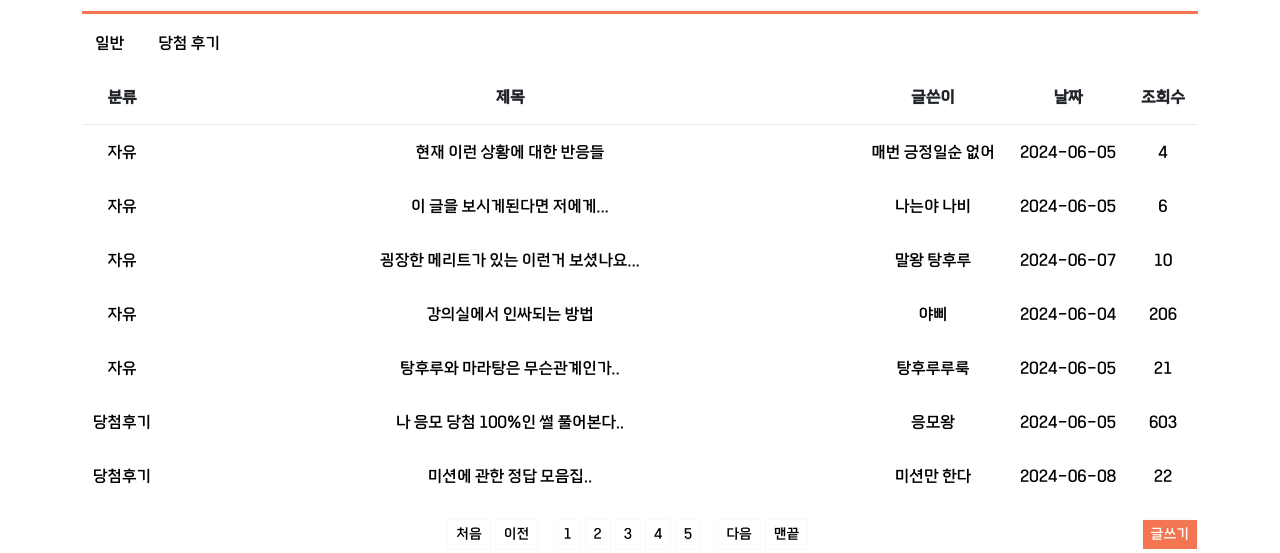
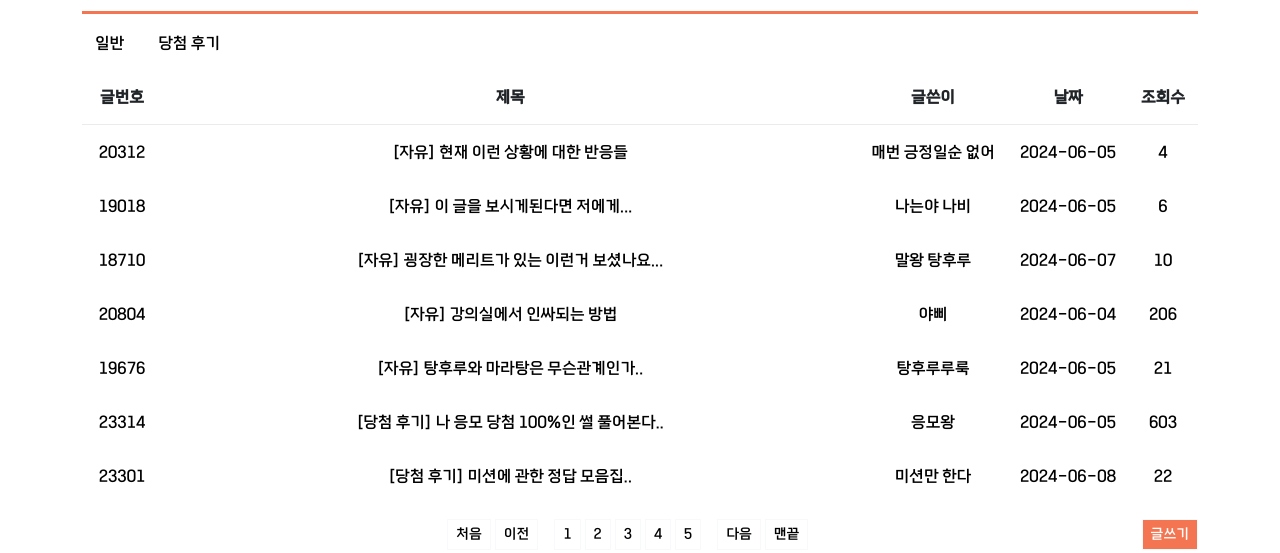
Before and after one commit to byeonnns/let-ffle-front, a Vue app: page /Board/BoardList in a window 1280 px wide. Shown: the part 188-741 px from the top of the page. Built offline with nearby package versions, Linux system fonts and the light colour scheme; what vue3-lottie would draw is missing.

Commit message:
Refactor: 게시판 디자인 수정

```diff
--- a/src/views/Board/BoardDetailView.vue
+++ b/src/views/Board/BoardDetailView.vue
@@ -3,47 +3,55 @@
 
     <div class="container"
         style="width: 100%; height:50px; border-bottom:3px solid #F37551; margin-bottom: 10px;margin-top: 30px">
-        <h3 >글상세 보기</h3>
+        <h3>자유 게시판</h3>
     </div>
 
     <div class="container" style="width: 100%; height:100%; ">
 
 
+        <div class="">
+            <h2>[자유] 현재 이런 상황에 대한 반응들</h2>
+            <span class="me-3">매번 긍정일순 없어</span><i class="bi bi-clock me-2">2024.06.05</i><i class="bi bi-eye">3</i>
+            <hr/>
 
-        <table class="table table-bordered">
+            <div class="mt-5">
+                현재 이런 상황에 대해 나는 아무런 할말이 없구만유...
+            </div>
+
+            <div class="mt-3">
+                <RouterLink to="/Board/Write">
+                    <input type="submit" class="btn btn-outline-light btn-sm me-2" value="수정" />
+                </RouterLink>
+                <input type="button" class="btn btn-outline-light btn-sm me-2" value="삭제" />
+                <RouterLink to="/Board/BoardList">
+                    <input type="button" class="btn btn-outline-light btn-sm" value="뒤로" />
+                </RouterLink>
+            </div>
+        </div>
+
+        <!-- <table class="table table-bordered">
 
             <tbody>
                 <tr>
-                    <th class="table-active" style="border-bottom:1px solid white ">글유형</th>
-                    <td>자유 게시판</td>
-                    <td class="table-active" style="border-bottom:1px solid white; ">등록일</td>
+
+                    <th class="table-active" style="border-bottom:1px solid white; ">등록일</th>
                     <td>2024-06-05</td>
+                    <th class="table-active" style="border-bottom:1px solid white; ">조회</th>
+                    <td>4</td>
                 </tr>
                 <tr>
                     <th class="table-active" style="border-bottom:1px solid white; ">제목</th>
-                    <td>현재 이런 상황에 대한 반응들</td>
-                    <td class="table-active" style="border-bottom:1px solid white; ">조회</td>
-                    <td>4</td>
-                </tr>
-                <tr>
+                    <td>[자유] 현재 이런 상황에 대한 반응들</td>
                     <th class="table-active" style="border-bottom:1px solid white; ">작성자</th>
                     <td colspan="3">매번 긍정일순 없어</td>
-
                 </tr>
                 <tr style="height: 300px;">
                     <th class="table-active" style="border-bottom:1px solid white;">내용</th>
-                    <td colspan="3">현재 이런상황에 대해 나는 아무런 할말이 없구만유...</td>
-
+                    <td colspan="3">현재 이런 상황에 대해 나는 아무런 할말이 없구만유...</td>
                 </tr>
             </tbody>
-        </table>
-        <RouterLink to="/Board/Write">
-            <input type="submit" class="btn btn-outline-light btn-sm me-2" value="수정" />
-        </RouterLink>
-        <input type="button" class="btn btn-outline-light btn-sm me-2" value="삭제" />
-        <RouterLink to="/Board/BoardList">
-            <input type="button" class="btn btn-outline-light btn-sm" value="뒤로" />
-        </RouterLink>
+        </table> -->
+
 
 
         <div class="form-group row mt-5">
@@ -60,14 +68,15 @@
         <div style="width: 100%;">
             <!-- border:1px solid black -->
             <div class="mt-4" style="border-bottom:1px solid #ebebeb ;">
-                <p>댓글</p>
+                <p>댓글 [1]</p>
             </div>
 
             <div class="mt-3">
                 <p class="custom-title me-3">릭재원</p>
                 <p class="custom-text">2024-06-11</p>
                 <RouterLink to="/">
-                <button class="my_btn btn-outline-light btn-sm m-2"><i class="bi bi-x-square" ></i></button></RouterLink>
+                    <button class="my_btn btn-outline-light btn-sm m-2"><i class="bi bi-x-square"></i></button>
+                </RouterLink>
             </div>
             <div style=" background-color: #FAFAFA; height: 100px; padding: 5px">
                 <p class="mt-3">이거 좀 재미있는 상황인 거 같음 </p>
@@ -97,12 +106,12 @@
 }
 
 .my_btn {
-  background-color:white;
-  color: #F37551;
-  border: none;
-  border-radius: 5px;
-  width: 20px;
-  height: 30px;
+    background-color: white;
+    color: #F37551;
+    border: none;
+    border-radius: 5px;
+    width: 20px;
+    height: 30px;
 
 }
 </style>
--- a/src/views/Board/BoardMain.vue
+++ b/src/views/Board/BoardMain.vue
@@ -17,7 +17,7 @@
                     <table class="table mt-2">
                         <thead style="border-bottom: 1px solid #ebebeb">
                             <!-- class="text-center" -->
-                            <th style="width:80px">분류</th>
+                            <th style="width:80px">글번호</th>
                             <th>제목</th>
                             <th style="width:150px">글쓴이</th>
                             <th style="width:120px">날짜</th>
@@ -26,53 +26,53 @@
                         <tbody>
                             <!--class="text-center"  -->
                             <tr>
-                                <td>자유</td>
+                                <td>20312</td>
                                 <RouterLink to="./BoardDetail" style="text-decoration: none;">
-                                    <td>현재 이런 상황에 대한 반응들</td>
+                                    <td>[자유] 현재 이런 상황에 대한 반응들</td>
                                 </RouterLink>
                                 <td>매번 긍정일순 없어</td>
                                 <td>2024-06-05</td>
                                 <td>4</td>
                             </tr>
                             <tr>
-                                <td>자유</td>
-                                <td>이 글을 보시게된다면 저에게...</td>
+                                <td>19018</td>
+                                <td>[자유] 이 글을 보시게된다면 저에게...</td>
                                 <td>나는야 나비</td>
                                 <td>2024-06-05</td>
                                 <td>6</td>
                             </tr>
                             <tr>
-                                <td>자유</td>
-                                <td>굉장한 메리트가 있는 이런거 보셨나요...</td>
+                                <td>18710</td>
+                                <td>[자유] 굉장한 메리트가 있는 이런거 보셨나요...</td>
                                 <td>말왕 탕후루</td>
                                 <td>2024-06-07</td>
                                 <td>10</td>
                             </tr>
                             <tr>
-                                <td>자유</td>
-                                <td>강의실에서 인싸되는 방법</td>
+                                <td>20804</td>
+                                <td>[자유] 강의실에서 인싸되는 방법</td>
                                 <td>야삐</td>
                                 <td>2024-06-04</td>
                                 <td>206</td>
                             </tr>
                             <tr>
-                                <td>자유</td>
-                                <td>탕후루와 마라탕은 무슨관계인가..</td>
+                                <td>19676</td>
+                                <td>[자유] 탕후루와 마라탕은 무슨관계인가..</td>
                                 <td>탕후루루룩</td>
                                 <td>2024-06-05</td>
                                 <td>21</td>
                             </tr>
 
                             <tr>
-                                <td>당첨후기</td>
-                                <td>나 응모 당첨 100%인 썰 풀어본다..</td>
+                                <td>23314</td>
+                                <td>[당첨 후기] 나 응모 당첨 100%인 썰 풀어본다..</td>
                                 <td>응모왕</td>
                                 <td>2024-06-05</td>
                                 <td>603</td>
                             </tr>
                             <tr>
-                                <td>당첨후기</td>
-                                <td>미션에 관한 정답 모음집..</td>
+                                <td>23301</td>
+                                <td>[당첨 후기] 미션에 관한 정답 모음집..</td>
                                 <td>미션만 한다</td>
                                 <td>2024-06-08</td>
                                 <td>22</td>
--- a/src/views/Notice/NoticeDetailView.vue
+++ b/src/views/Notice/NoticeDetailView.vue
@@ -3,7 +3,7 @@
 
     <div class="container"
         style="width: 100%; height:50px;border-bottom:3px solid #F37551; margin-bottom: 10px;margin-top: 30px ">
-        <h3 style="margin-right: 80%; color: white">공지사항</h3>
+        <h3 style="margin-right: 80%; color: black">공지사항</h3>
     </div>
 
 
@@ -13,8 +13,7 @@
         <div style="width: 100%;">
             <!-- border:1px solid black -->
             <div class="mt-4" style="border-bottom:1px solid #ebebeb ;">
-                <h2>공지</h2>
-                <p>6월 공휴일 휴무에 따른 거래 및 정산일정안내</p>
+                <h2>6월 공휴일 휴무에 따른 거래 및 정산일정안내</h2>
             </div>
             <div style=" background-color: #FAFAFA;">
                 <p class="mt-3"> 안녕하세요 LET-FFle입니다 </p>
```
